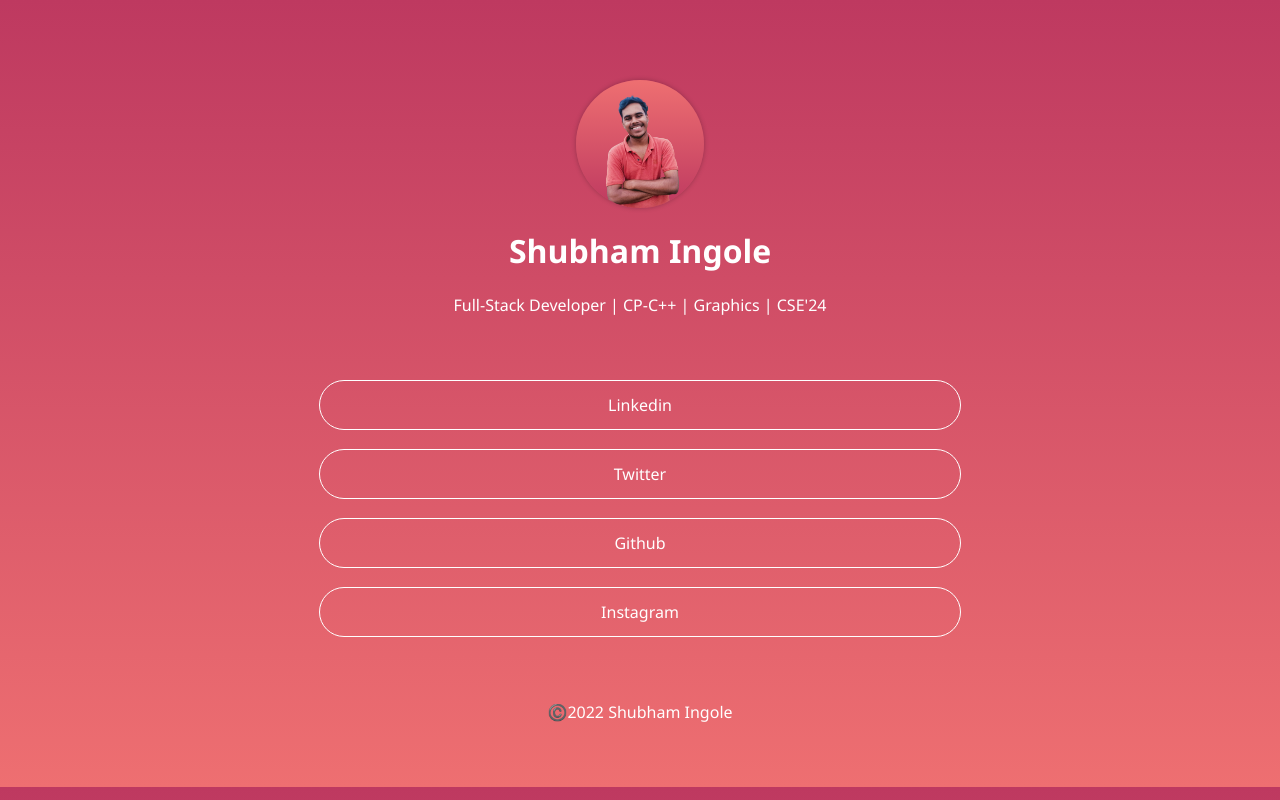
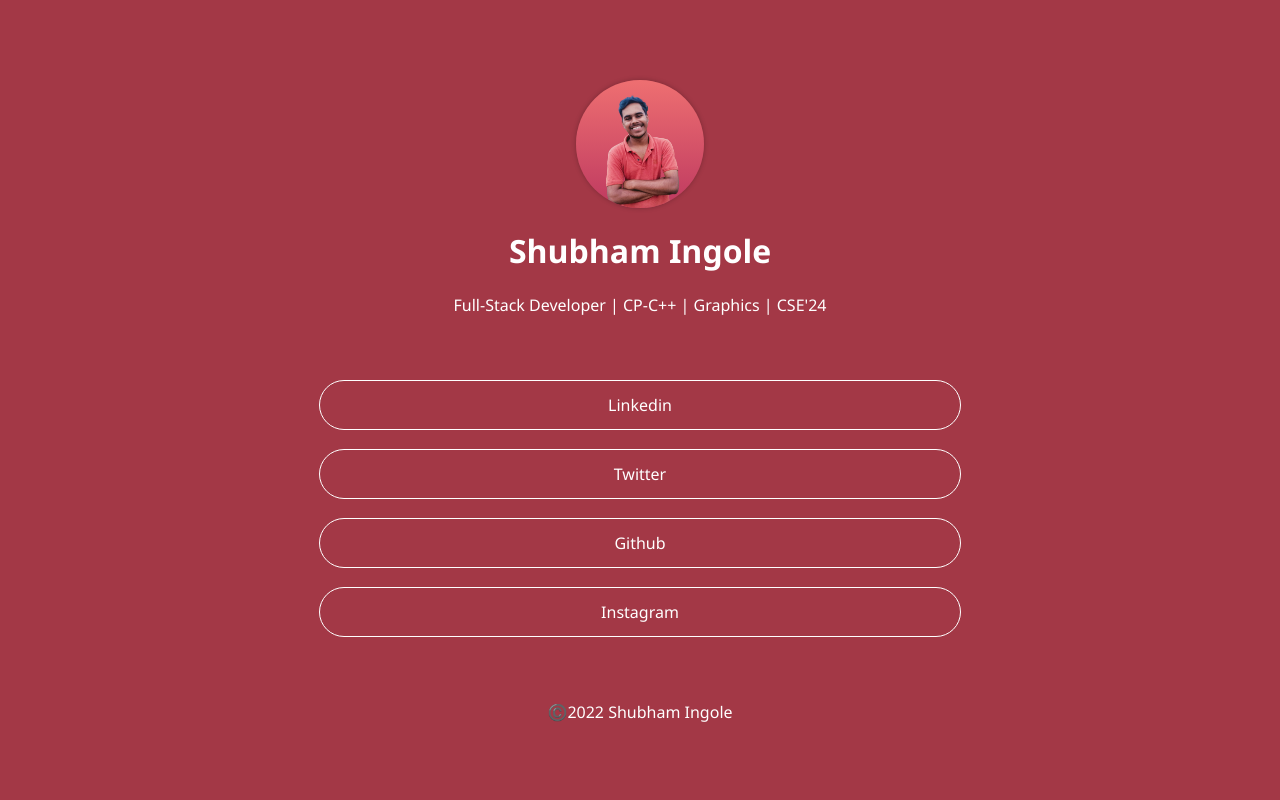
Before and after one commit to i9shubham/techTree, a React (Create React App) app: page / in a window 1280 px wide. Built offline with nearby package versions, Linux system fonts and the light colour scheme.

Commit message:
bg change

```diff
--- a/src/index.css
+++ b/src/index.css
@@ -1,6 +1,6 @@
 body {
   margin: 0;
   padding: 0;
-  background-image: linear-gradient(#be3960, #ee6f71);
-  /* background-color: #a33846; */
+  /* background-image: linear-gradient(#be3960, #ee6f71); */
+  background-color: #a33846;
 }
```
